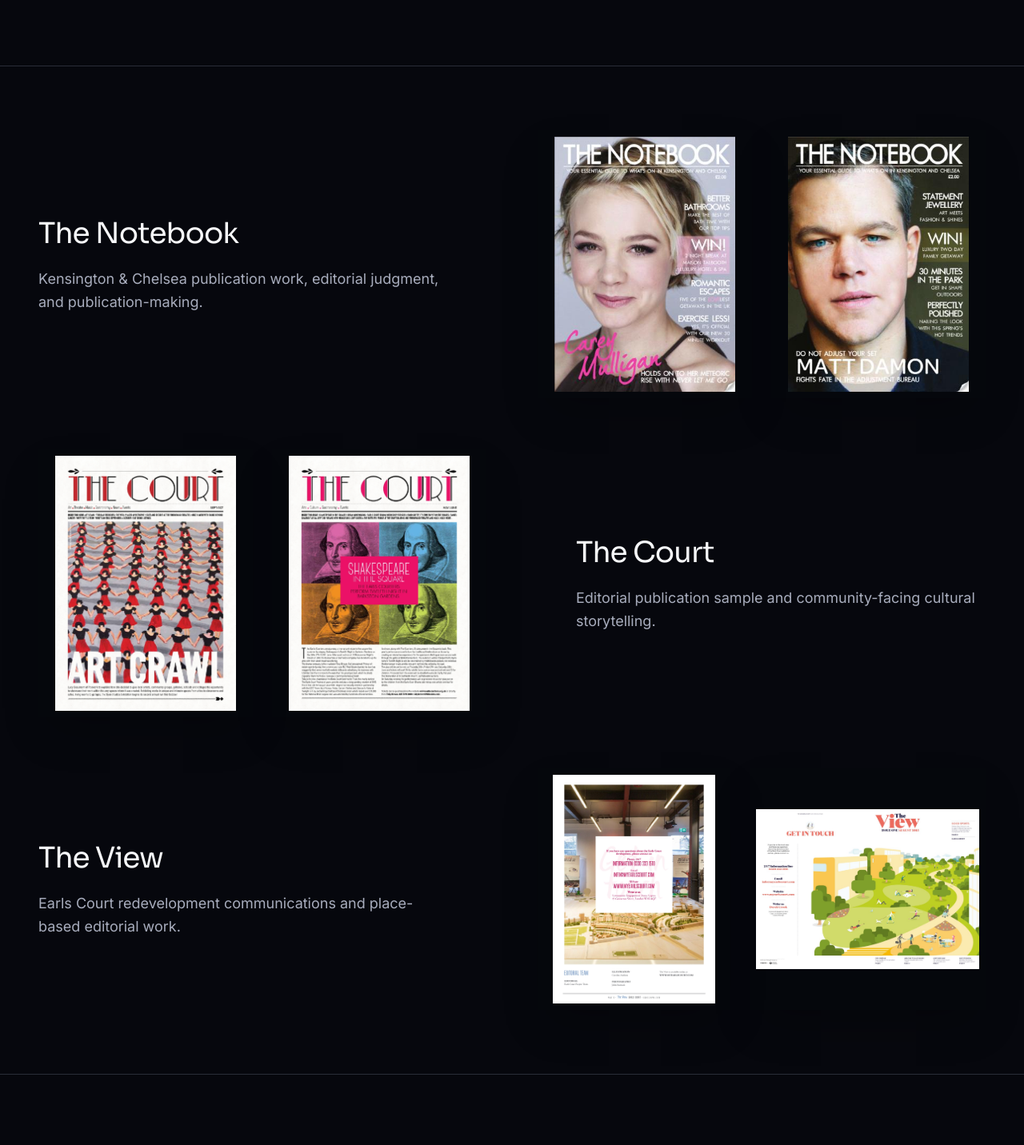
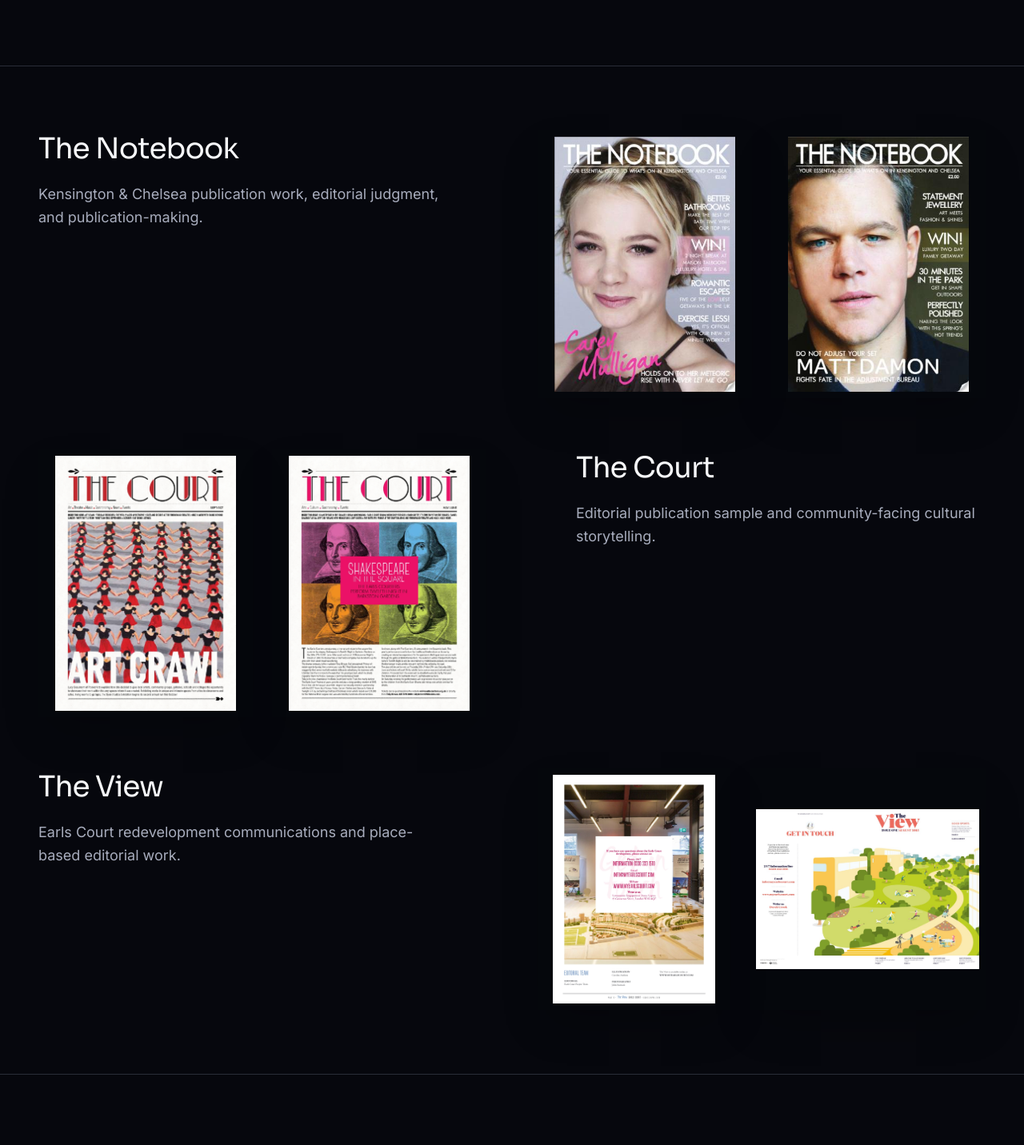
Before and after one commit to workfolios/lofts, a React (Vite) app: page /editorial in a window 1280 px wide. Shown: the part 312-1744 px from the top of the page at 80% size. Built offline with nearby package versions, Linux system fonts and the light colour scheme.

Commit message:
Top-align editorial feature grids

```diff
--- a/src/pages/Editorial.tsx
+++ b/src/pages/Editorial.tsx
@@ -41,7 +41,7 @@
       <section id="editorial-work" className="w-full py-12 md:py-16 lg:py-20 px-6 md:px-8 lg:px-12 bg-noir overflow-hidden scroll-mt-32">
         <div className="max-w-7xl mx-auto flex flex-col gap-12 lg:gap-16">
 
-          <div className="grid grid-cols-1 lg:grid-cols-2 gap-8 md:gap-12 lg:gap-16 items-center">
+          <div className="grid grid-cols-1 lg:grid-cols-2 gap-8 md:gap-12 lg:gap-16 items-start">
             <div className="flex flex-col gap-5 lg:pr-12">
               <h2 className="text-2xl md:text-3xl lg:text-4xl font-display text-clean-white leading-tight tracking-tight">The Notebook</h2>
               <p className="text-[16px] md:text-[18px] text-silver leading-relaxed">
@@ -58,7 +58,7 @@
             </div>
           </div>
 
-          <div className="grid grid-cols-1 lg:grid-cols-2 gap-8 md:gap-12 lg:gap-16 items-center">
+          <div className="grid grid-cols-1 lg:grid-cols-2 gap-8 md:gap-12 lg:gap-16 items-start">
             <div className="flex flex-col gap-5 lg:pl-12 lg:order-2">
               <h2 className="text-2xl md:text-3xl lg:text-4xl font-display text-clean-white leading-tight tracking-tight">The Court</h2>
               <p className="text-[16px] md:text-[18px] text-silver leading-relaxed">
@@ -75,7 +75,7 @@
             </div>
           </div>
 
-          <div className="grid grid-cols-1 lg:grid-cols-2 gap-8 md:gap-12 lg:gap-16 items-center">
+          <div className="grid grid-cols-1 lg:grid-cols-2 gap-8 md:gap-12 lg:gap-16 items-start">
             <div className="flex flex-col gap-5 lg:pr-12">
               <h2 className="text-2xl md:text-3xl lg:text-4xl font-display text-clean-white leading-tight tracking-tight">The View</h2>
               <p className="text-[16px] md:text-[18px] text-silver leading-relaxed">
```
